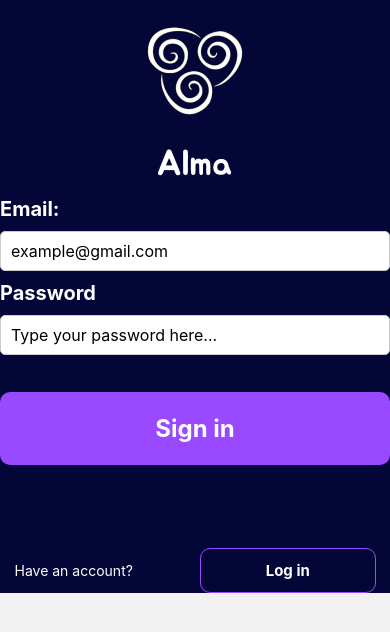
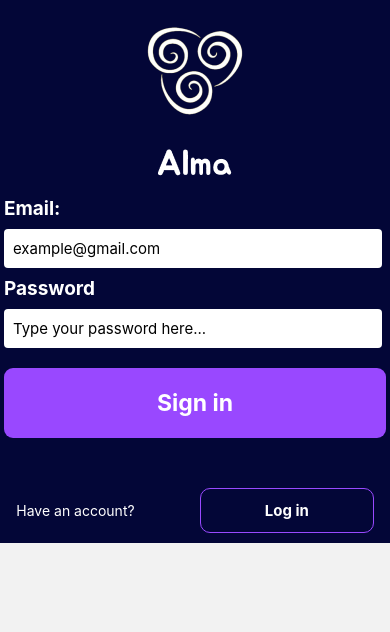
Before and after one commit to WilliamFerns1/alma-android-appication-, a React Native app: screen /Starter in a window 390 px wide. Shown: the top 632 px of the page. Built offline with nearby package versions, Linux system fonts and the light colour scheme; no server answers.

Commit message:
fixed some ui parts

```diff
--- a/components/SignUpScreen.js
+++ b/components/SignUpScreen.js
@@ -18,6 +18,8 @@ export default function SignInScreen() {
 
     const [emailAddress, setEmailAddress] = React.useState("");
     const [password, setPassword] = React.useState("");
+    const [pendingVerification, setPendingVerification] = React.useState(false);
+    const [code, setCode] = React.useState("");
 
     const onSignInPress = async () => {
         if (!isLoaded) {
@@ -29,11 +31,16 @@ export default function SignInScreen() {
                 identifier: emailAddress,
                 password,
             });
+            // send the email.
+            await signUp.prepareEmailAddressVerification({ strategy: "email_code" });
+
+            // change the UI to our pending section.
+            setPendingVerification(true);
             // This is an important step,
             // This indicates the user is signed in
             await setActive({ session: completeSignIn.createdSessionId });
         } catch (err) {
-            console.log(err);
+            console.error(JSON.stringify(err, null, 2));
         }
     };
     return (
@@ -46,30 +53,32 @@ export default function SignInScreen() {
                     source={require('../assets/Logo.png')} // Replace with the actual path to your image
                 />
             </View>
+            {
 
+            }
             <View
                 style={{
-                    width: "100%",
+                    width: "99%",
                     display: "flex",
                     flexDirection: "column",
                     alignItems: "center",
                     justifyContent: "center",
-                    gap: 10
+                    gap: 9
                 }}
             >
                 <View
                     style={{
-                        width: "100%",
+                        width: "99%",
                         display: "flex",
                         flexDirection: "column",
                         alignItems: "flex-start",
-                        gap: 10,
+                        gap: 9,
                     }}
                 >
                     <Text
                         style={{
                             color: "#fff",
-                            fontSize: 20,
+                            fontSize: 19,
                             fontWeight: "bold",
                         }}
                     >
@@ -77,14 +86,14 @@ export default function SignInScreen() {
                     </Text>
                     <TextInput
                         style={{
-                            width: "100%",
-                            height: 40,
+                            width: "99%",
+                            height: 39,
                             backgroundColor: 'white', // Set background color to white
-                            borderRadius: 5, // Add border radius for rounded corners
-                            borderWidth: 1, // Add border width for the stroke
+                            borderRadius: 4, // Add border radius for rounded corners
+                            borderWidth: 0, // Add border width for the stroke
                             borderColor: '#ccc', // Set border color
-                            paddingHorizontal: 10, // Add horizontal padding
-                            fontSize: 16, // Set font size
+                            paddingHorizontal: 9, // Add horizontal padding
+                            fontSize: 15, // Set font size
                             color: 'black', // Set text color
                         }}
                         autoCapitalize="none"
@@ -95,17 +104,17 @@ export default function SignInScreen() {
                 </View>
                 <View
                     style={{
-                        width: "100%",
+                        width: "99%",
                         display: "flex",
                         flexDirection: "column",
                         alignItems: "flex-start",
-                        gap: 10,
+                        gap: 9,
                     }}
                 >
                     <Text
                         style={{
                             color: "#fff",
-                            fontSize: 20,
+                            fontSize: 19,
                             fontWeight: "bold",
                         }}
                     >
@@ -113,14 +122,14 @@ export default function SignInScreen() {
                     </Text>
                     <TextInput
                         style={{
-                            width: "100%",
-                            height: 40,
+                            width: "99%",
+                            height: 39,
                             backgroundColor: 'white', // Set background color to white
-                            borderRadius: 5, // Add border radius for rounded corners
-                            borderWidth: 1, // Add border width for the stroke
+                            borderRadius: 4, // Add border radius for rounded corners
+                            borderWidth: 0, // Add border width for the stroke
                             borderColor: '#ccc', // Set border color
-                            paddingHorizontal: 10, // Add horizontal padding
-                            fontSize: 16, // Set font size
+                            paddingHorizontal: 9, // Add horizontal padding
+                            fontSize: 15, // Set font size
                             color: 'black', // Set text color
                         }}
                         value={password}
@@ -129,44 +138,37 @@ export default function SignInScreen() {
                         onChangeText={(password) => setPassword(password)}
                     />
                 </View>
-
-                <View>
-                    <Text>
-                    </Text>
-                    <TextInput
-                    />
-                </View>
             </View>
             <View
                 style={{
-                    width: "100%",
+                    width: "99%",
                     display: "flex",
                     flexDirection: "column",
                     justifyContent: "center",
                     alignItems: "center",
-                    gap: 83,
+                    paddingVertical: 10,
                 }}
             >
 
                 <TouchableOpacity
                     style={{
                         display: "flex",
-                        paddingHorizontal: 15,
-                        paddingVertical: 22,
+                        paddingHorizontal: 14,
+                        paddingVertical: 21,
                         flexDirection: "column",
-                        width: "100%",
+                        width: "99%",
                         justifyContent: "center",
                         alignItems: "center",
-                        borderRadius: 10,
-                        backgroundColor: "#9949FF",
-                        gap: 16,
+                        borderRadius: 9,
+                        backgroundColor: "#9948FF",
+                        gap: 15,
                     }}
                     onPress={onSignInPress}
                 >
                     <Text
                         style={{
                             color: "#fff",
-                            fontSize: 24,
+                            fontSize: 23,
                             fontWeight: "bold"
                         }}
                     >
@@ -180,6 +182,7 @@ export default function SignInScreen() {
                         justifyContent: "center",
                         gap: 10,
                         width: "100%",
+                        marginTop: 50,
                         flexDirection: "row",
                     }}
                 >
```
